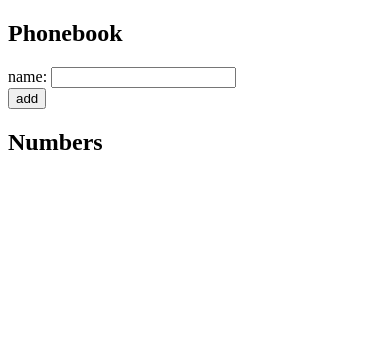
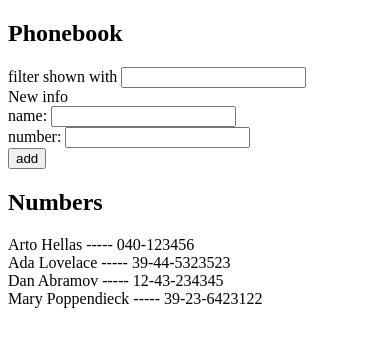
Before and after one commit to uday2005/fullstackonline-2025, a React (Vite) app in the folder part2/thephonebook/: page / in a window 390 px wide. Shown: the top 346 px of the page. Built offline with nearby package versions, Linux system fonts and the light colour scheme.

Commit message:
done 2.8 2.9 the phonebook

```diff
--- a/part2/thephonebook/src/App.jsx
+++ b/part2/thephonebook/src/App.jsx
@@ -4,8 +4,12 @@
 
 const App = () => {
   const [persons, setPersons] = useState([
+    { name: 'Arto Hellas', number: '040-123456', id: 1 },
+    { name: 'Ada Lovelace', number: '39-44-5323523', id: 2 },
+    { name: 'Dan Abramov', number: '12-43-234345', id: 3 },
+    { name: 'Mary Poppendieck', number: '39-23-6423122', id: 4 }
+  ])
 
-  ])
 
   const addPerson = (event) => {
     event.preventDefault();
@@ -19,28 +23,55 @@
 
     const newPerson = {
       name : newName,
-      id : persons.length + 1
+      id : persons.length + 1,
+      number : numbers,
     };
 
-
-
-    const name= [...persons,newPerson];
-    setPersons(name);
-    setNewName('')
+    const info= [...persons,newPerson];
+    // copy the persons list and then add new person in that list.
+    setPersons(info);
+    setNewName('');
+    setNumbers('');
 
   }
   const [newName, setNewName] = useState('')
+  const [numbers , setNumbers] = useState('')
+  const [namef , setNamef] = useState('')
 
-    const handleNameChange = (event) => {
-      console.log(event.target.value);
-      setNewName(event.target.value);
-    }
+
+  const handleNameChange = (event) => {
+    console.log(event.target.value);
+    setNewName(event.target.value);
+      }
+
+  const  handleNumberChange = (event) => {
+    console.log(event.target.value);
+    setNumbers(event.target.value);
+  }
+
+  const handleNamef = (event) => {
+    console.log(event.target.value);
+    setNamef(event.target.value);
+  }
+
   return (
     <div>
       <h2>Phonebook</h2>
+
+    <div>
+      filter shown with <input onChange={handleNamef} value={namef}/>
+    </div>
+
       <form onSubmit={addPerson}>
+        <div>New info</div>
         <div>
           name: <input onChange={handleNameChange} value={newName}/>
+        </div>
+        <div>
+          number: <input onChange={handleNumberChange} value={numbers}/>
+        </div>
+        <div>
+
         </div>
         <div>
           <button type="submit"> add</button>
@@ -48,7 +79,9 @@
       </form>
       <h2>Numbers</h2>
         {
-        persons.map(person => <div key = {person.id}> {person.name}</div>)
+        persons
+            .filter(person => person.name.toLowerCase().includes(namef.toLowerCase())) // filter expects a boolean check
+            .map(person => <div key = {person.id}> {person.name} ----- {person.number}</div>)
         }
     </div>
   )
```
